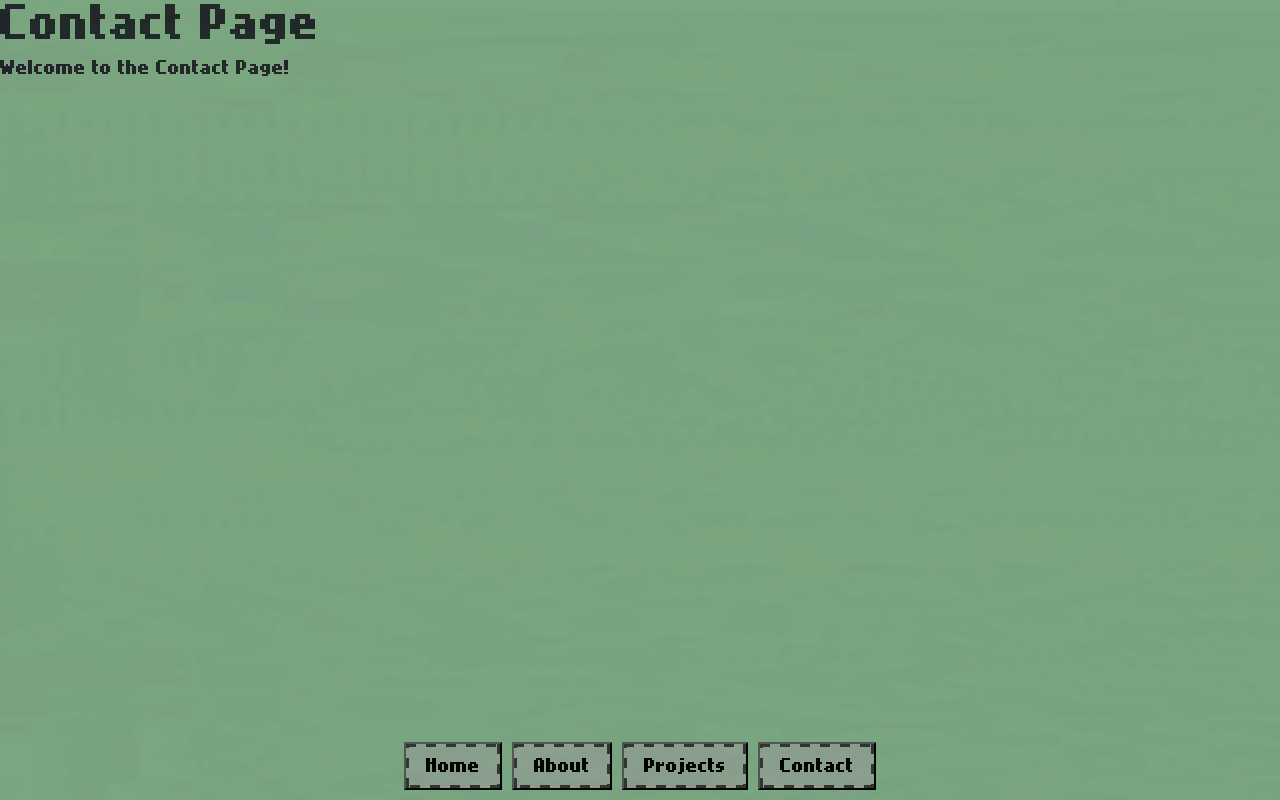
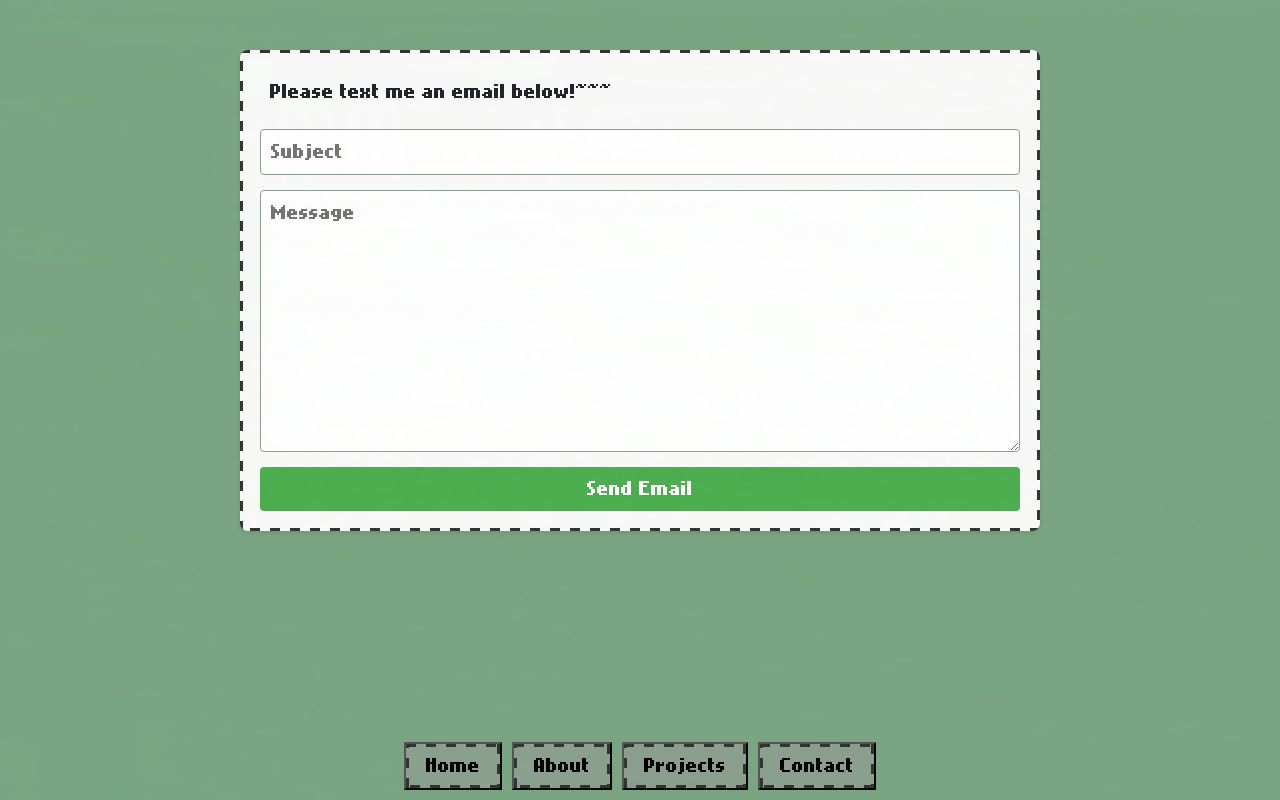
Before and after one commit to Gabsesq/2D-for-portfolio, a React (Create React App) app: page /Contact in a window 1280 px wide. Built offline with nearby package versions, Linux system fonts and the light colour scheme.

Commit message:
Added contact functionality, want to add tetris ~note

```diff
--- a/package.json
+++ b/package.json
@@ -7,6 +7,7 @@
     "@testing-library/jest-dom": "^5.17.0",
     "@testing-library/react": "^13.4.0",
     "@testing-library/user-event": "^13.5.0",
+    "axios": "^1.7.2",
     "bootstrap": "^5.3.3",
     "react": "^18.3.1",
     "react-bootstrap": "^2.10.4",
--- a/src/About.css
+++ b/src/About.css
@@ -40,4 +40,5 @@
     font-family: 'nokiafc22', sans-serif;
     text-align: center;
     margin: 20px; /* Adjust as needed */
+    white-space: pre-wrap; /* Preserve whitespace for better readability */
   }
--- a/src/Components/About.js
+++ b/src/Components/About.js
@@ -1,16 +1,27 @@
-import React from 'react';
+import React, { useState, useEffect } from 'react';
 import '../About.css';
 
 function About() {
+  const [displayedText, setDisplayedText] = useState("");
+  const fullText = "Hello! My name is Gabriella Esquibel and I am a product of the results when you combine art and technology. I've learned a series of artistic softwares including Blender, Adobe Suite, Procreate, and Programming!";
+
+  useEffect(() => {
+    let currentIndex = 0;
+    const interval = setInterval(() => {
+      setDisplayedText(fullText.substring(0, currentIndex + 1));
+      currentIndex += 1;
+      if (currentIndex === fullText.length) {
+        clearInterval(interval);
+      }
+    }, 50); // Adjust the speed by changing the interval (in ms)
+
+    return () => clearInterval(interval);
+  }, []);
+
   return (
     <div className="container">
       <h1 className="about-header">A little bit about me</h1>
-      <p className="about-content">
-        Hello! My name is Gabriella Esquibel and I am a product of the results
-        when you combine art and technology. I've learned a series of artistic
-        softwares
-          Blender, Adobe Suite, Procreate, and Programming!
-      </p>
+      <p className="about-content">{displayedText}</p>
     </div>
   );
 }
--- a/src/Components/Contact.js
+++ b/src/Components/Contact.js
@@ -1,13 +1,54 @@
-import React from 'react';
-import '../App.css';
+import React, { useState } from 'react';
+import axios from 'axios';
+import '../Contact.css'; // Assuming you have styles for the form
 
-const Contact = () => {
+function Contact() {
+  const [formData, setFormData] = useState({
+    subject: '',
+    text: ''
+  });
+
+  const handleChange = (e) => {
+    setFormData({
+      ...formData,
+      [e.target.name]: e.target.value
+    });
+  };
+
+  const handleSubmit = async (e) => {
+    e.preventDefault();
+    try {
+      const response = await axios.post('/api/send-email', formData);
+      console.log(response.data.message);
+    } catch (error) {
+      console.error('Error sending email:', error);
+    }
+  };
+
   return (
-    <div className="App"> {/* Ensure the class name matches your CSS */}
-      <h1>Contact Page</h1>
-      <p>Welcome to the Contact Page!</p>
-    </div>
+    <form className="contact-form" onSubmit={handleSubmit}>
+      <header className="rand">
+        Please text me an email below!~~~
+      </header>
+      <input
+        type="text"
+        name="subject"
+        placeholder="Subject"
+        value={formData.subject}
+        onChange={handleChange}
+        required
+      />
+      <textarea
+        name="text"
+        placeholder="Message"
+        value={formData.text}
+        onChange={handleChange}
+        required
+        rows="10" // Adjust the number of rows to make it bigger
+      />
+      <button type="submit">Send Email</button>
+    </form>
   );
-};
+}
 
 export default Contact;
--- /dev/null
+++ b/src/Contact.css
@@ -0,0 +1,51 @@
+.contact-form {
+    display: flex;
+    flex-direction: column;
+    width: 100%;
+    max-width: 800px;
+    margin: 50px auto; /* Add margin-top to move the form down */
+    padding: 20px;
+    background-color: #f9f9f9;
+    border-radius: 8px;
+    box-shadow: 0 2px 4px rgba(0, 0, 0, 0.1);
+    background-image: repeating-linear-gradient(0deg, #333333, #333333 10px, transparent 10px, transparent 20px, #333333 20px), repeating-linear-gradient(90deg, #333333, #333333 10px, transparent 10px, transparent 20px, #333333 20px), repeating-linear-gradient(180deg, #333333, #333333 10px, transparent 10px, transparent 20px, #333333 20px), repeating-linear-gradient(270deg, #333333, #333333 10px, transparent 10px, transparent 20px, #333333 20px);
+    background-size: 3px 100%, 100% 3px, 3px 100%, 100% 3px;
+    background-position: 0 0, 0 0, 100% 0, 0 100%;
+    background-repeat: no-repeat;
+  }
+
+  .contact-form input[type="text"],
+  .contact-form textarea {
+    width: 100%;
+    padding: 10px;
+    margin-bottom: 15px;
+    border: 1px solid #8c9f8f;
+    border-radius: 4px;
+    font-size: 16px;
+
+  }
+
+  .contact-form textarea {
+    resize: vertical; /* Allows the user to resize the textarea vertically */
+  }
+
+  .contact-form button {
+    padding: 10px 20px;
+    background-color: #4CAF50;
+    color: white;
+    border: none;
+    border-radius: 4px;
+    cursor: pointer;
+    font-size: 16px;
+  }
+
+  .contact-form button:hover {
+    background-color: #45a049;
+  }
+
+  .rand {
+    width: 100%;
+    padding: 10px;
+    margin-bottom: 15px;
+    font-size: 16px;
+  }
--- a/src/Home.css
+++ b/src/Home.css
@@ -1,7 +1,6 @@
 .Home {
     height: 100%;
     background-color: #7BA583; /* Ensure the background color matches */
-    border: 2px solid red; /* Debugging border */
   }
 
   .App-header {
@@ -17,7 +16,6 @@
     font-family: 'nokiafc22', sans-serif;
     z-index: 10; /* Ensure it stays above the image */
     position: relative;
-    border: 2px solid blue; /* Debugging border */
   }
 
   .image-container {
@@ -27,11 +25,10 @@
     text-align: center; /* Center the image horizontally if needed */
     position: relative; /* Ensure it stays in the document flow */
     top: 0; /* Adjust as needed */
-    border: 2px solid green; /* Debugging border */
+    height:auto;
   }
 
   .image-container img {
-    width: 100%; /* Adjust as needed */
+    width: 50%; /* Adjust as needed */
     height: auto; /* Maintain aspect ratio */
-    border: 2px solid yellow; /* Debugging border */
   }
```
Also changed, not shown: public/api/send-emails.js (added, +32 -0 lines), src/assets/Untitled_Artwork.png, vercel.json (added), 1 other file (tests, documents, lock files or other folders).
